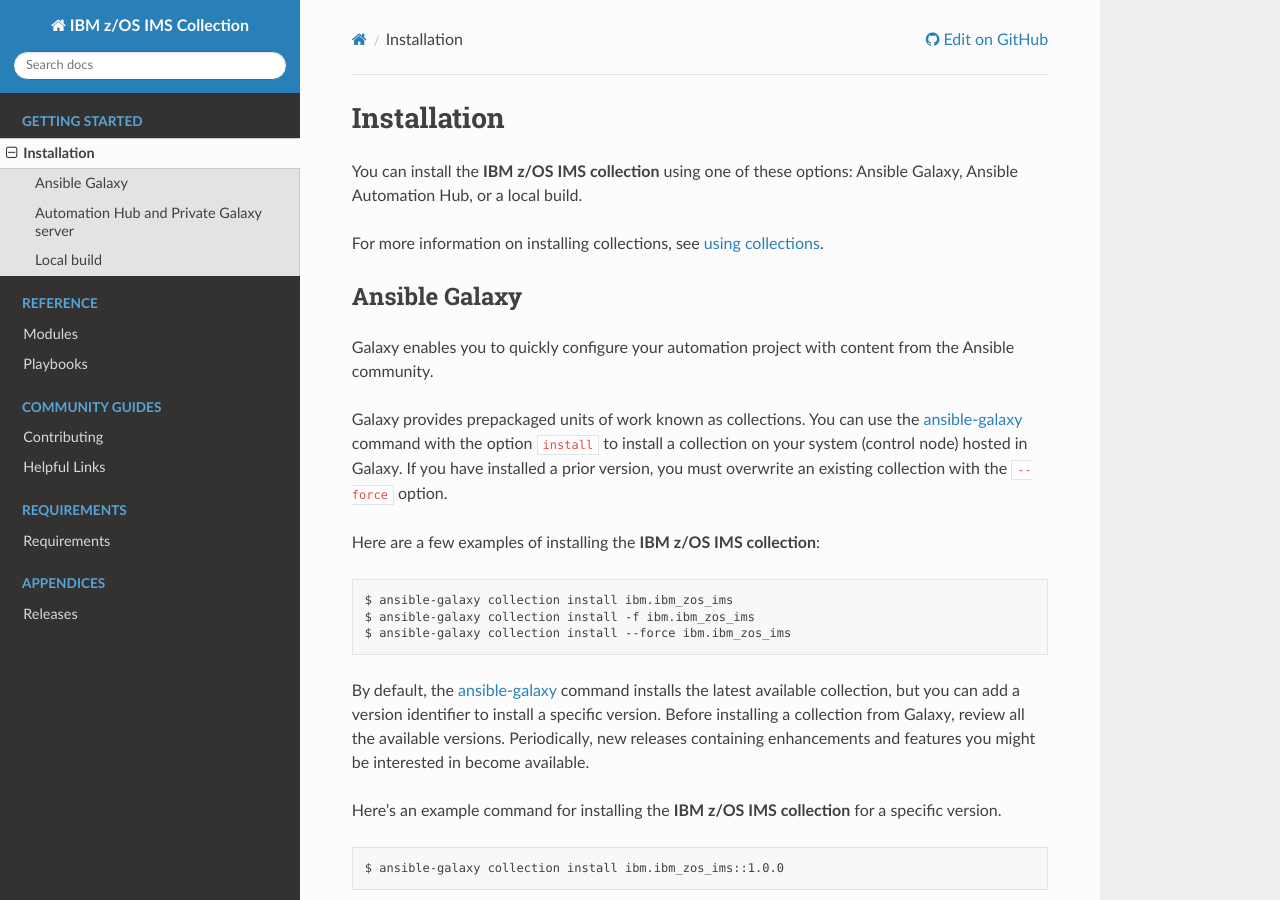
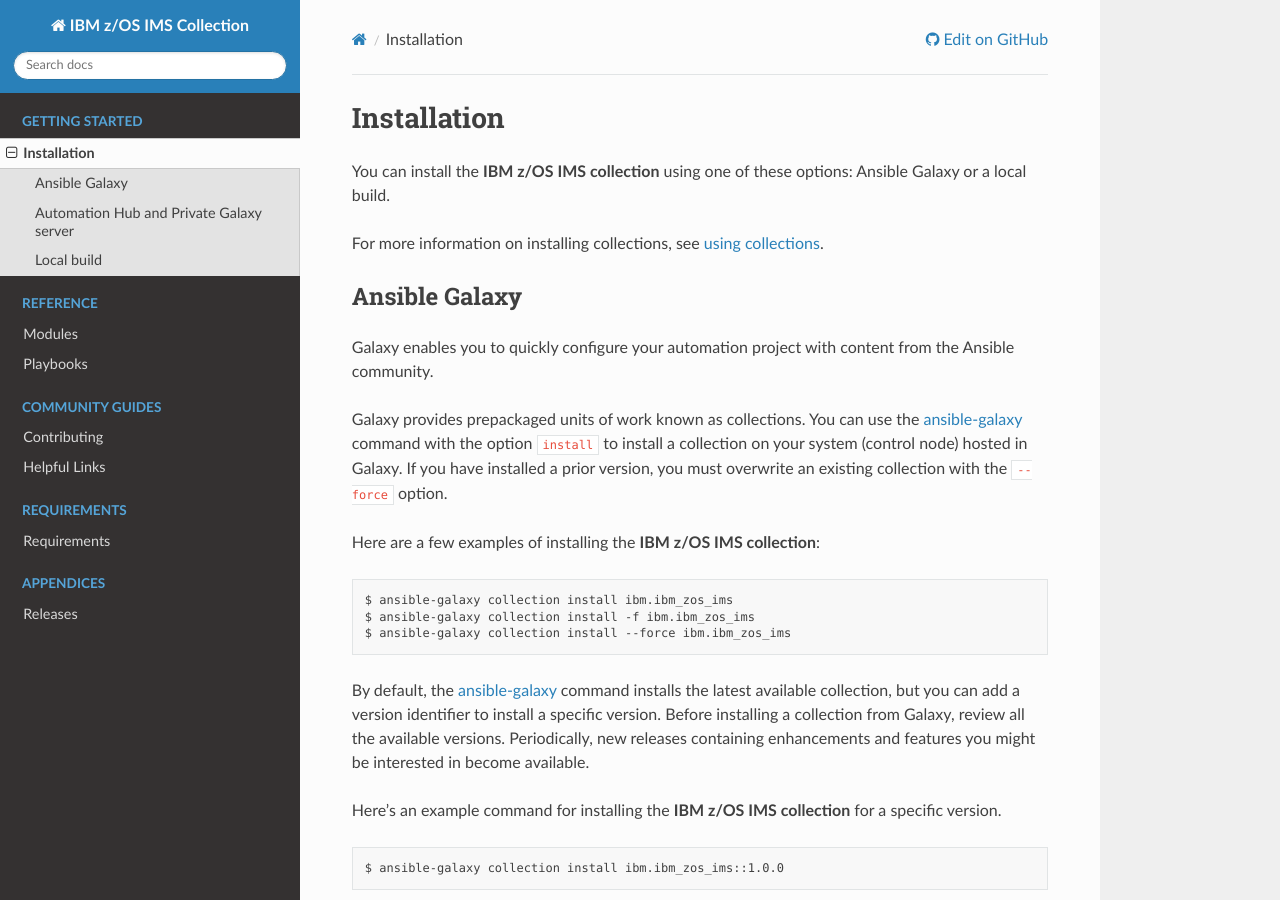
Before and after one commit to ansible-collections/ibm_zos_ims, a Sphinx documentation site: the page built from docs/source/installation.rst, in a window 1280 px wide and 900 px high. Built offline with Sphinx 7.4.7 and the Read the Docs theme 2.0.0, drawn with Linux system fonts in a browser that asks for light colours.

Commit message:
remove automation hub option for first instruction.

```diff
--- a/docs/source/installation.rst
+++ b/docs/source/installation.rst
@@ -6,7 +6,7 @@
 ============
 
 You can install the **IBM z/OS IMS collection** using one of these options:
-Ansible Galaxy, Ansible Automation Hub, or a local build.
+Ansible Galaxy or a local build.
 
 For more information on installing collections, see `using collections`_.
 
```
